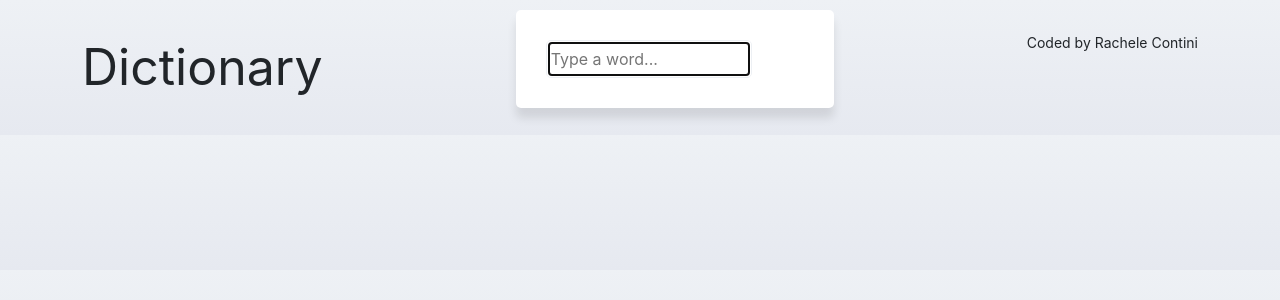
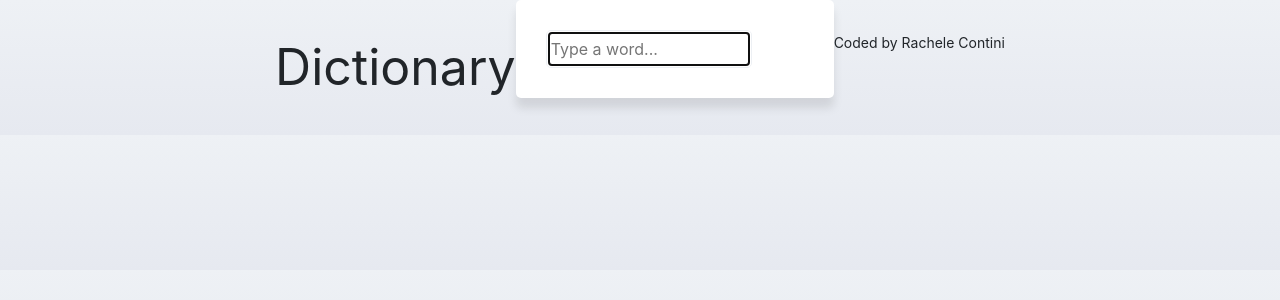
Before and after one commit to rcontini/Dictionary-Project-React, a React (Create React App) app: page / in a window 1280 px wide. Shown: the top 300 px of the page. Built offline with nearby package versions, Linux system fonts and the light colour scheme.

Commit message:
trying to center sections

```diff
--- a/src/Dictionary.css
+++ b/src/Dictionary.css
@@ -1,8 +1,6 @@
 .dictionary {
   max-width: 50%;
   border-radius: 10px;
-  display: block;
-  margin: 0 auto;
 }
 .dictionary section {
   background: white;
@@ -10,6 +8,8 @@
   border-radius: 5px;
   box-shadow: 0 10px 10px rgb(0 0 0 /10%);
   margin: 10px;
+  display: block;
+  margin: 0 auto;
 }
 .dictionary input {
   width: 80%;
```
